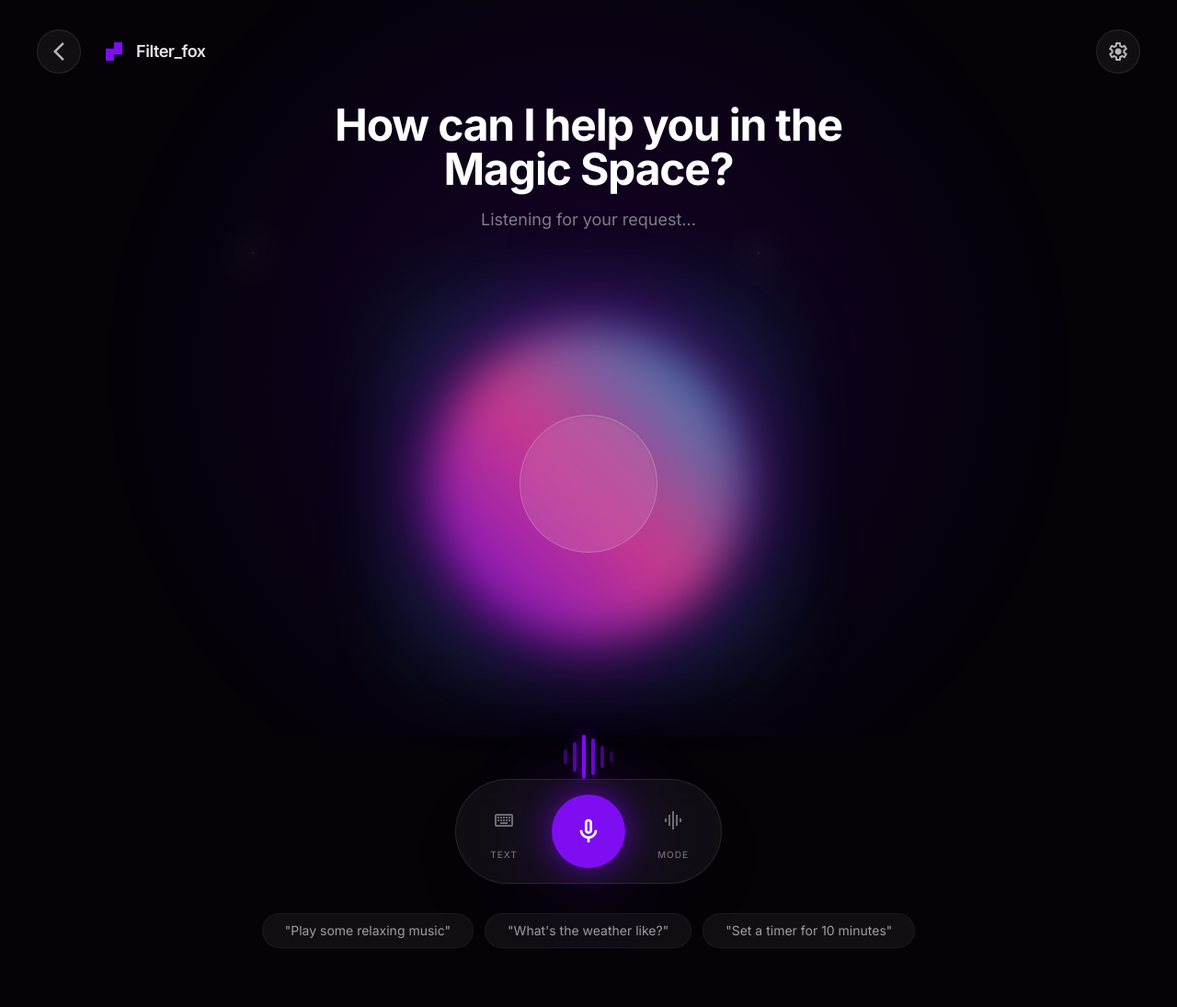
After one commit to Sam-bot-dev/Filterfox, a Flask app: page /MAGIC in a window 1280 px wide. The commit adds this page. Shown: the whole page at 92% size. Run offline with Flask 3, Linux system fonts and the light colour scheme; some libraries are stand-ins or nearby versions.

Commit message:
Added MagicSpace
Added Magic space to the main file

```diff
--- a/app.py
+++ b/app.py
@@ -87,5 +87,8 @@ def news():
 @app.route('/newsd')
 def newsd():
     return render_template('newsd.html')
+@app.route('/MAGIC')
+def magicspace():
+    return render_template('MagicSpace.html')
 if __name__ == '__main__':
     app.run(debug=True)
--- /dev/null
+++ b/templates/MagicSpace.html
@@ -0,0 +1,153 @@
+<!DOCTYPE html>
+
+<html class="dark" lang="en"><head>
+<meta charset="utf-8"/>
+<meta content="width=device-width, initial-scale=1.0" name="viewport"/>
+<title>Magic Space Voice AI</title>
+<script src="https://cdn.tailwindcss.com?plugins=forms,container-queries"></script>
+<link href="https://fonts.googleapis.com/css2?family=Inter:wght@300;400;500;600;700&amp;display=swap" rel="stylesheet"/>
+<link href="https://fonts.googleapis.com/css2?family=Material+Symbols+Outlined:wght@100..700,0..1&amp;display=swap" rel="stylesheet"/>
+<link href="https://fonts.googleapis.com/css2?family=Material+Symbols+Outlined:wght,FILL@100..700,0..1&amp;display=swap" rel="stylesheet"/>
+<script id="tailwind-config">
+        tailwind.config = {
+            darkMode: "class",
+            theme: {
+                extend: {
+                    colors: {
+                        "primary": "#7f0df2",
+                        "background-light": "#f7f5f8",
+                        "background-dark": "#050208",
+                    },
+                    fontFamily: {
+                        "display": ["Inter", "sans-serif"]
+                    },
+                    borderRadius: {
+                        "DEFAULT": "1rem",
+                        "lg": "2rem",
+                        "xl": "3rem",
+                        "full": "9999px"
+                    },
+                },
+            },
+        }
+    </script>
+<style>
+        .material-symbols-outlined {
+            font-variation-settings: 'FILL' 0, 'wght' 400, 'GRAD' 0, 'opsz' 24;
+        }
+        .magic-orb {
+            background: radial-gradient(circle, rgba(127, 13, 242, 0.8) 0%, rgba(255, 0, 255, 0.4) 40%, rgba(0, 255, 255, 0.2) 70%, transparent 100%);
+            filter: blur(40px);
+        }
+        .starfield {
+            background-image: radial-gradient(white, rgba(255,255,255,.2) 2px, transparent 40px);
+            background-size: 550px 550px;
+        }
+        .nebula-glow {
+            background: radial-gradient(circle at 50% 50%, rgba(127, 13, 242, 0.15), transparent 70%);
+        }
+    </style>
+</head>
+<body class="bg-background-light dark:bg-background-dark font-display text-white overflow-hidden min-h-screen relative selection:bg-primary/30">
+<!-- Background Layer -->
+<div class="fixed inset-0 z-0 pointer-events-none">
+<div class="absolute inset-0 nebula-glow"></div>
+<div class="absolute inset-0 starfield opacity-10"></div>
+</div>
+<!-- Main Layout Container -->
+<div class="relative z-10 flex flex-col min-h-screen">
+<!-- Header / Navigation -->
+<header class="flex items-center justify-between px-10 py-8">
+<div class="flex items-center gap-6">
+<button class="flex items-center justify-center size-12 rounded-full bg-white/5 border border-white/10 hover:bg-white/10 transition-all text-white/70 hover:text-white">
+<span class="material-symbols-outlined">arrow_back_ios_new</span>
+</button>
+<div class="flex items-center gap-3">
+<div class="size-6 text-primary">
+<svg fill="currentColor" viewbox="0 0 48 48" xmlns="http://www.w3.org/2000/svg">
+<path clip-rule="evenodd" d="M24 4H42V17.3333V30.6667H24V44H6V30.6667V17.3333H24V4Z" fill-rule="evenodd"></path>
+</svg>
+</div>
+<span class="text-lg font-semibold tracking-tight text-white/90">Filter_fox</span>
+</div>
+</div>
+<button class="flex items-center justify-center size-12 rounded-full bg-white/5 border border-white/10 hover:bg-white/10 transition-all text-white/70 hover:text-white">
+<span class="material-symbols-outlined">settings</span>
+</button>
+</header>
+<!-- Center Stage: The Orb and Voice Feedback -->
+<main class="flex-1 flex flex-col items-center justify-center px-4">
+<!-- AI Communication Overlay -->
+<div class="mb-12 max-w-2xl text-center">
+<h1 class="text-white tracking-tight text-4xl md:text-5xl font-bold leading-tight pb-4 transition-all duration-700">
+                    How can I help you in the Magic Space?
+                </h1>
+<p class="text-white/60 text-lg font-normal leading-relaxed opacity-80">
+                    Listening for your request...
+                </p>
+</div>
+<!-- The Magic Fluid Orb -->
+<div class="relative w-80 h-80 md:w-[450px] md:h-[450px] flex items-center justify-center">
+<!-- Outer Aura -->
+<div class="absolute inset-0 magic-orb animate-pulse opacity-60"></div>
+<!-- Core Orb -->
+<div class="relative w-3/4 h-3/4 rounded-full bg-gradient-to-tr from-primary via-[#ec4899] to-[#06b6d4] blur-xl opacity-80 shadow-[0_0_100px_rgba(127,13,242,0.5)]"></div>
+<!-- Center Definition -->
+<div class="absolute w-1/3 h-1/3 rounded-full bg-white/10 backdrop-blur-3xl border border-white/20 shadow-inner"></div>
+</div>
+<!-- Visualization Waves (Placeholder for active wave animation) -->
+<div class="mt-12 flex items-center gap-1.5 h-12">
+<div class="w-1 bg-primary/40 h-4 rounded-full"></div>
+<div class="w-1 bg-primary/60 h-8 rounded-full"></div>
+<div class="w-1 bg-primary h-12 rounded-full shadow-[0_0_15px_#7f0df2]"></div>
+<div class="w-1 bg-primary/80 h-10 rounded-full"></div>
+<div class="w-1 bg-primary/50 h-6 rounded-full"></div>
+<div class="w-1 bg-primary/30 h-3 rounded-full"></div>
+</div>
+</main>
+<!-- Controls Footer -->
+<footer class="pb-16 flex flex-col items-center gap-8">
+<div class="flex items-center gap-8 px-8 py-4 bg-white/5 backdrop-blur-2xl rounded-full border border-white/10 shadow-2xl">
+<!-- Keyboard Toggle -->
+<button class="group flex flex-col items-center gap-1 text-white/40 hover:text-white transition-colors">
+<div class="p-2 rounded-full group-hover:bg-white/5 transition-all">
+<span class="material-symbols-outlined text-[24px]">keyboard</span>
+</div>
+<span class="text-[10px] font-medium uppercase tracking-widest">Text</span>
+</button>
+<!-- Primary Mic Pulse Button -->
+<button class="relative group">
+<!-- Glow rings -->
+<div class="absolute -inset-4 bg-primary/20 rounded-full blur-2xl group-hover:bg-primary/40 transition-all duration-500"></div>
+<div class="relative size-20 rounded-full bg-primary flex items-center justify-center text-white shadow-[0_0_30px_rgba(127,13,242,0.6)] group-hover:scale-105 transition-transform duration-300">
+<span class="material-symbols-outlined text-[32px]">mic</span>
+</div>
+</button>
+<!-- Audio Mode Toggle -->
+<button class="group flex flex-col items-center gap-1 text-white/40 hover:text-white transition-colors">
+<div class="p-2 rounded-full group-hover:bg-white/5 transition-all">
+<span class="material-symbols-outlined text-[24px]">graphic_eq</span>
+</div>
+<span class="text-[10px] font-medium uppercase tracking-widest">Mode</span>
+</button>
+</div>
+<!-- Quick Suggestion Pill -->
+<div class="flex gap-3 overflow-x-auto max-w-full px-6 scrollbar-hide">
+<button class="whitespace-nowrap px-6 py-2 rounded-full bg-white/5 border border-white/5 text-sm text-white/60 hover:text-white hover:bg-white/10 hover:border-white/20 transition-all">
+                    "Play some relaxing music"
+                </button>
+<button class="whitespace-nowrap px-6 py-2 rounded-full bg-white/5 border border-white/5 text-sm text-white/60 hover:text-white hover:bg-white/10 hover:border-white/20 transition-all">
+                    "What's the weather like?"
+                </button>
+<button class="whitespace-nowrap px-6 py-2 rounded-full bg-white/5 border border-white/5 text-sm text-white/60 hover:text-white hover:bg-white/10 hover:border-white/20 transition-all">
+                    "Set a timer for 10 minutes"
+                </button>
+</div>
+</footer>
+</div>
+<!-- Background Elements (Images/Visuals) -->
+<div class="hidden">
+<div class="w-full bg-center bg-no-repeat bg-cover aspect-auto" data-alt="Abstract purple and blue fluid gradient nebula background"></div>
+<div class="w-full bg-center bg-no-repeat bg-cover aspect-auto" data-alt="Glowing spherical energy core with light ripples"></div>
+</div>
+</body></html>
--- a/templates/index.html
+++ b/templates/index.html
@@ -89,10 +89,10 @@ body { -webkit-font-smoothing: antialiased; -moz-osx-font-smoothing: grayscale;
               <div class="text-text-body-light dark:text-text-body-dark flex items-center justify-center pl-5 pr-2">
                 <span class="material-symbols-outlined text-2xl">search</span>
               </div>
-              <input class="form-input flex w-full min-w-0 flex-1 resize-none overflow-hidden rounded-full text-text-title-light dark:text-text-title-dark focus:outline-0 focus:ring-0 border-none bg-surface-light dark:bg-surface-dark h-full placeholder:text-text-body-light dark:placeholder:text-text-body-dark pl-0 text-base" placeholder="     Search the world with NeuraSeek"/>
+              <input class="form-input flex w-full min-w-0 flex-1 resize-none overflow-hidden rounded-full text-text-title-light dark:text-text-title-dark focus:outline-0 focus:ring-0 border-none bg-surface-light dark:bg-surface-dark h-full placeholder:text-text-body-light dark:placeholder:text-text-body-dark pl-0 text-base" placeholder="     Search the world with Filter_FoX"/>
               <div class="flex items-center justify-center gap-2 pr-4">
                 <span class="material-symbols-outlined cursor-pointer text-text-body-light dark:text-text-body-dark transition-transform hover:scale-110">mic</span>
-                <span class="material-symbols-outlined cursor-pointer text-text-body-light dark:text-text-body-dark transition-transform hover:scale-110">auto_awesome</span>
+                <a href="MAGIC"><span class="material-symbols-outlined cursor-pointer text-text-body-light dark:text-text-body-dark transition-transform hover:scale-110">auto_awesome</span></a>
               </div>
             </div>
           </label>
```
